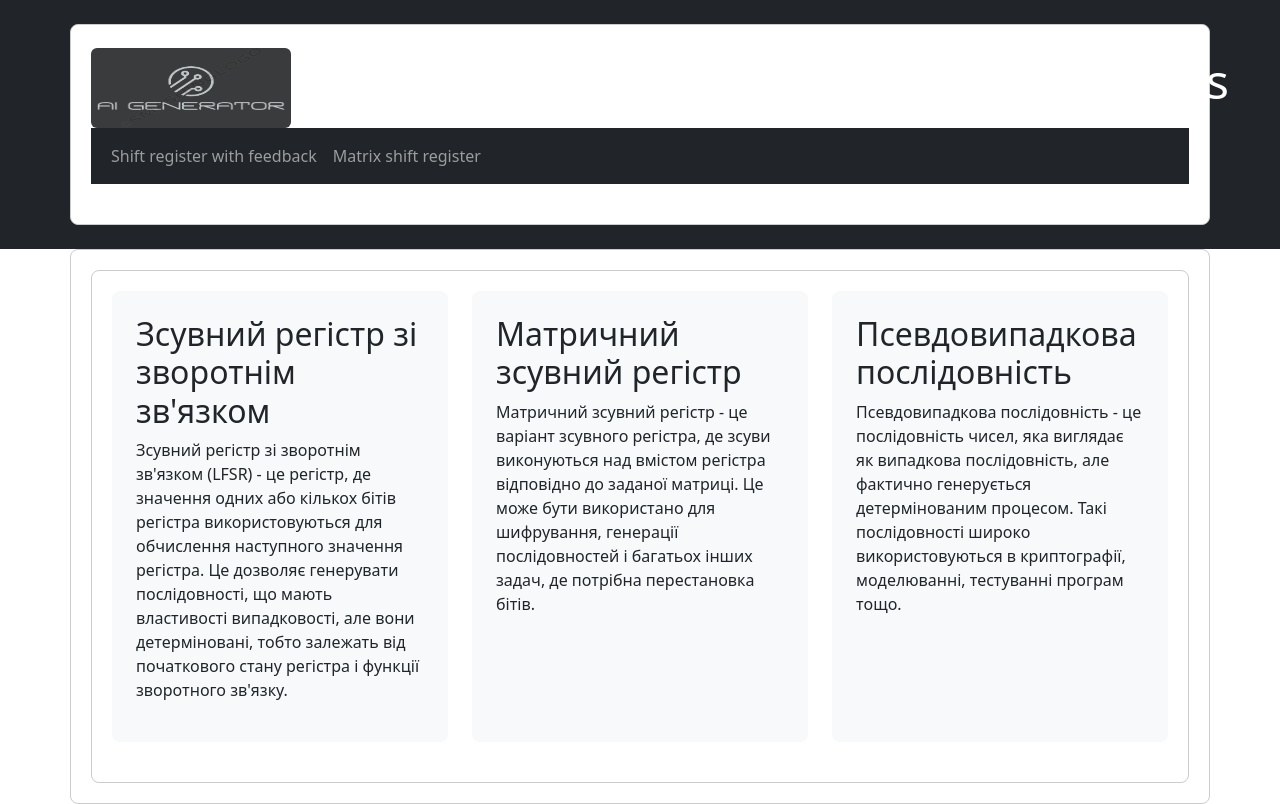
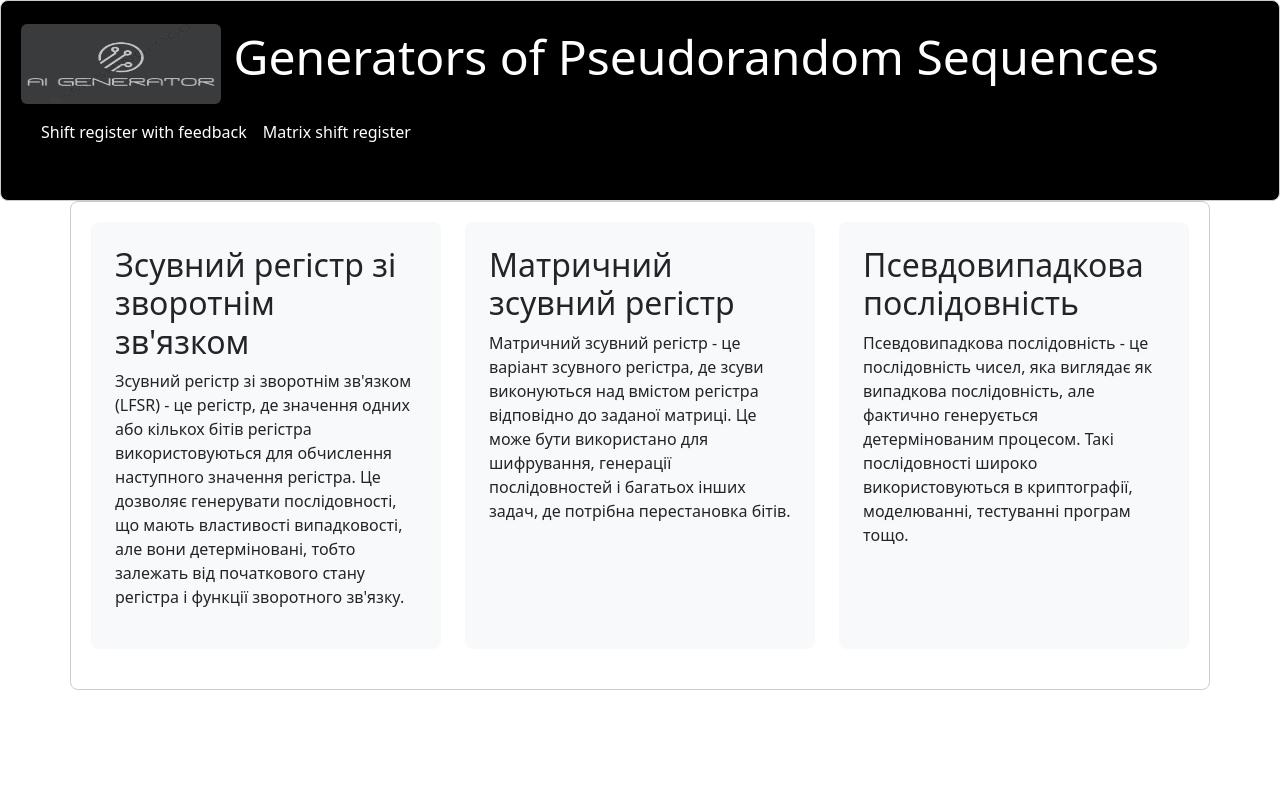
Before and after one commit to Zh3ka21/matrix-shift-register-neural-net, a Django app: page / in a window 1280 px wide. After the commit the page ends 690 px from the top, so only its background shows below. Run offline with Django 5.2, Linux system fonts and the light colour scheme.

Commit message:
format change and addiontal classes

```diff
--- a/generators/templates/generators/base.html
+++ b/generators/templates/generators/base.html
@@ -2,34 +2,58 @@
 <!DOCTYPE html>
 <html lang="en">
   <head>
-    <meta charset="UTF-8">
-    <meta name="viewport" content="width=device-width, initial-scale=1.0">
+    <meta charset="UTF-8" />
+    <meta name="viewport" content="width=device-width, initial-scale=1.0" />
     <title>Красивый хедер</title>
-    <link href="https://cdn.jsdelivr.net/npm/bootstrap@5.3.3/dist/css/bootstrap.min.css" rel="stylesheet"
-          integrity="sha384-QWTKZyjpPEjISv5WaRU9OFeRpok6YctnYmDr5pNlyT2bRjXh0JMhjY6hW+ALEwIH" crossorigin="anonymous">
-    <link rel="stylesheet" href="{% static 'css/srwf.css' %}">
-    <link rel="stylesheet" href="{% static 'js/srwf.js' %}">
+    <link
+      href="https://cdn.jsdelivr.net/npm/bootstrap@5.3.3/dist/css/bootstrap.min.css"
+      rel="stylesheet"
+      integrity="sha384-QWTKZyjpPEjISv5WaRU9OFeRpok6YctnYmDr5pNlyT2bRjXh0JMhjY6hW+ALEwIH"
+      crossorigin="anonymous"
+    />
+    <link rel="stylesheet" href="{% static 'css/srwf.css' %}" />
+    <link rel="stylesheet" href="{% static 'js/srwf.js' %}" />
   </head>
   <body>
-<header class="bg-dark text-white py-4">
-    <div class="container">
+    <header class="text-dark">
+      <div class="container-header">
         <div class="row">
           <div class="container-xxl">
-                <a class="navbar-brand" href="{% url 'base' %}" style="font-size: xxx-large;">
+            <a
+              class="navbar-brand"
+              href="{% url 'base' %}"
+              style="font-size: xxx-large; color: white"
+            >
               {% load static %}
-                    <img src="{% static 'images/logo_2.png' %}" alt="" width="200" height="80"
-                         class="d-inline-block align-text-top rounded"/>
+              <img
+                src="{% static 'images/logo_2.png' %}"
+                alt=""
+                width="200"
+                height="80"
+                class="d-inline-block align-text-top rounded"
+              />
               Generators of Pseudorandom Sequences
             </a>
-                <nav class="navbar navbar-expand-lg navbar-dark bg-dark">
+
+            <nav class="navbar navbar-expand-lg">
               <div class="container-fluid">
                 <div class="collapse navbar-collapse" id="navbarNav">
                   <ul class="navbar-nav">
                     <li class="nav-item">
-                                    <a class="nav-link" href="{% url 'srwf' %}">Shift register with feedback</a>
+                      <a
+                        class="nav-link"
+                        style="color: white"
+                        href="{% url 'srwf' %}"
+                        >Shift register with feedback</a
+                      >
                     </li>
                     <li class="nav-item">
-                                    <a class="nav-link" href="{% url 'msr' %}">Matrix shift register</a>
+                      <a
+                        class="nav-link"
+                        style="color: white"
+                        href="{% url 'msr' %}"
+                        >Matrix shift register</a
+                      >
                     </li>
                   </ul>
                 </div>
@@ -39,15 +63,12 @@
         </div>
       </div>
     </header>
-<main>
-    <div class="container">
-        {% block content %}
-        {% endblock content %}
-    </div>
-</main>
+    <main>{% block content %} {% endblock content %}</main>
 
-<script src="https://cdn.jsdelivr.net/npm/bootstrap@5.3.3/dist/js/bootstrap.bundle.min.js"
+    <script
+      src="https://cdn.jsdelivr.net/npm/bootstrap@5.3.3/dist/js/bootstrap.bundle.min.js"
       integrity="sha384-YvpcrYf0tY3lHB60NNkmXc5s9fDVZLESaAA55NDzOxhy9GkcIdslK1eN7N6jIeHz"
-        crossorigin="anonymous"></script>
+      crossorigin="anonymous"
+    ></script>
   </body>
 </html>
```
Lines whose indentation alone changed are shown as unchanged.
